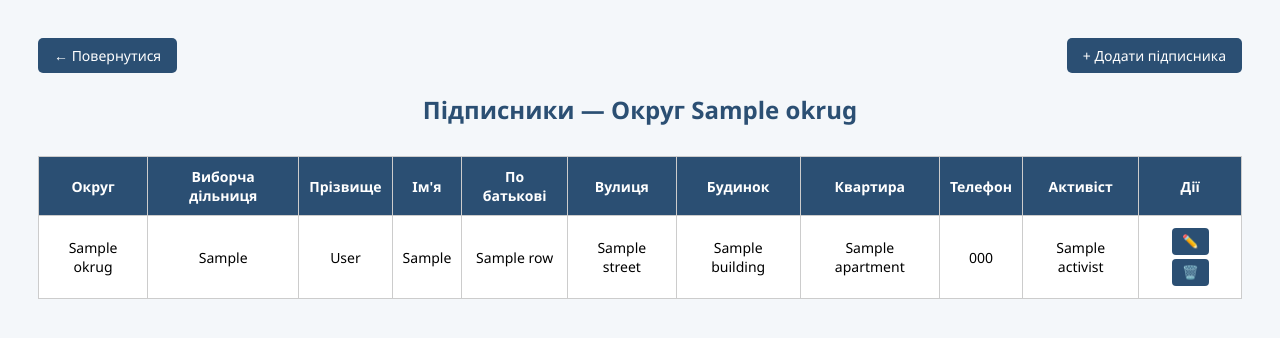
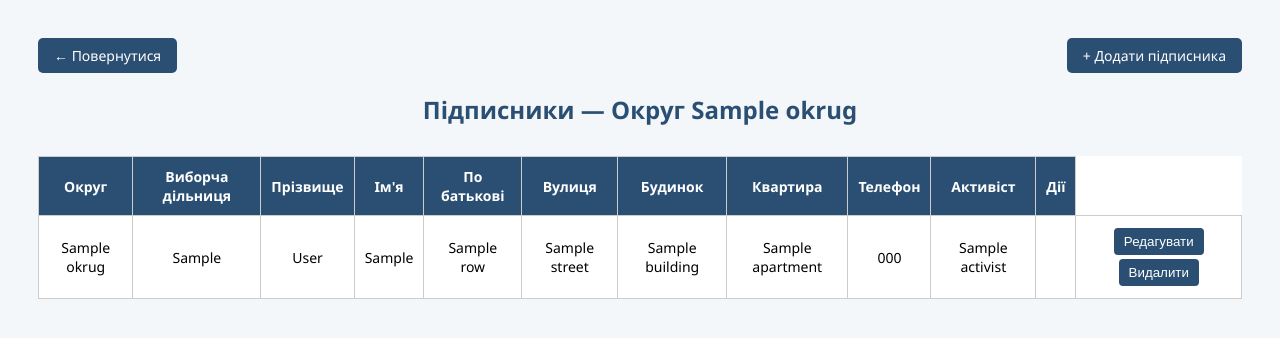
Before and after one commit to Aliina-ai/flask-db, a Flask app: template templates/regions_generic.html in a window 1280 px wide. Shown: the top 338 px of the page. Run offline with Flask 3, Linux system fonts and the light colour scheme; the template is opened without the code that fills it: most values are stand-ins (such as "Sample title", 1, 10 or a date in 2020); parts of the project's set-up code (start-up, migrations or seed data) failed here and were passed over.

Commit message:
Update regions_generic.html

```diff
--- a/templates/regions_generic.html
+++ b/templates/regions_generic.html
@@ -109,11 +109,12 @@
                     <td>{{ row.phone }}</td>
                     <td>{{ row.activist }}</td>
                     <td class="action-buttons">
-                        <form action="/subscribers/edit/{{ row.id }}" method="get">
-                            <button type="submit">✏️</button>
+                        <td class="action-buttons">
+                            <form action="{{ url_for('edit_subscriber1', subscriber_id=row.id) }}" method="get">
+                                <button type="submit">Редагувати</button>
                         </form>
                         <form action="/subscribers/delete/{{ row.id }}" method="post">
-                            <button type="submit" onclick="return confirm('Ви впевнені?')">🗑️</button>
+                            <button type="submit" onclick="return confirm('Ви впевнені?')">Видалити</button>
                         </form>
                     </td>
                 </tr>
```
